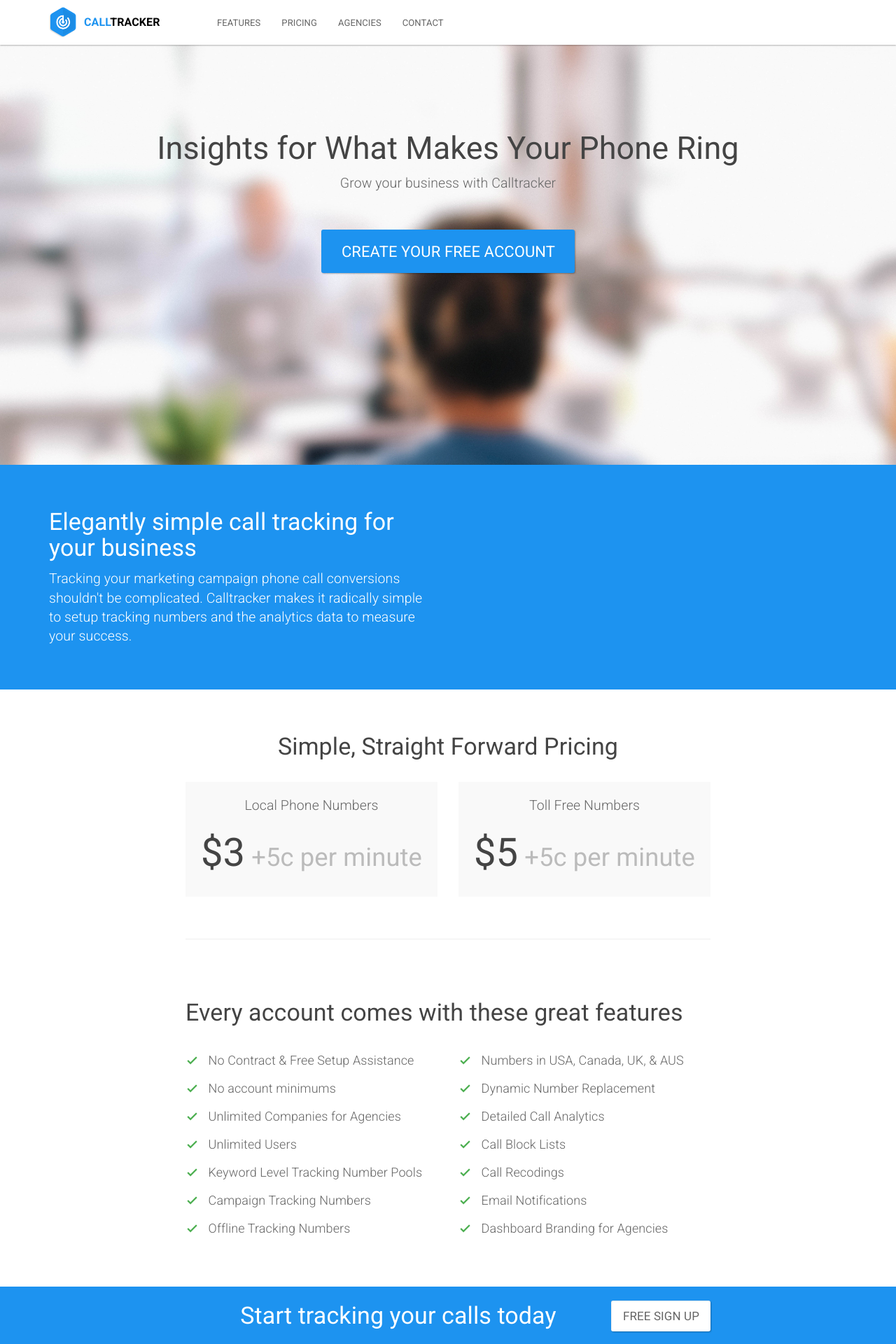
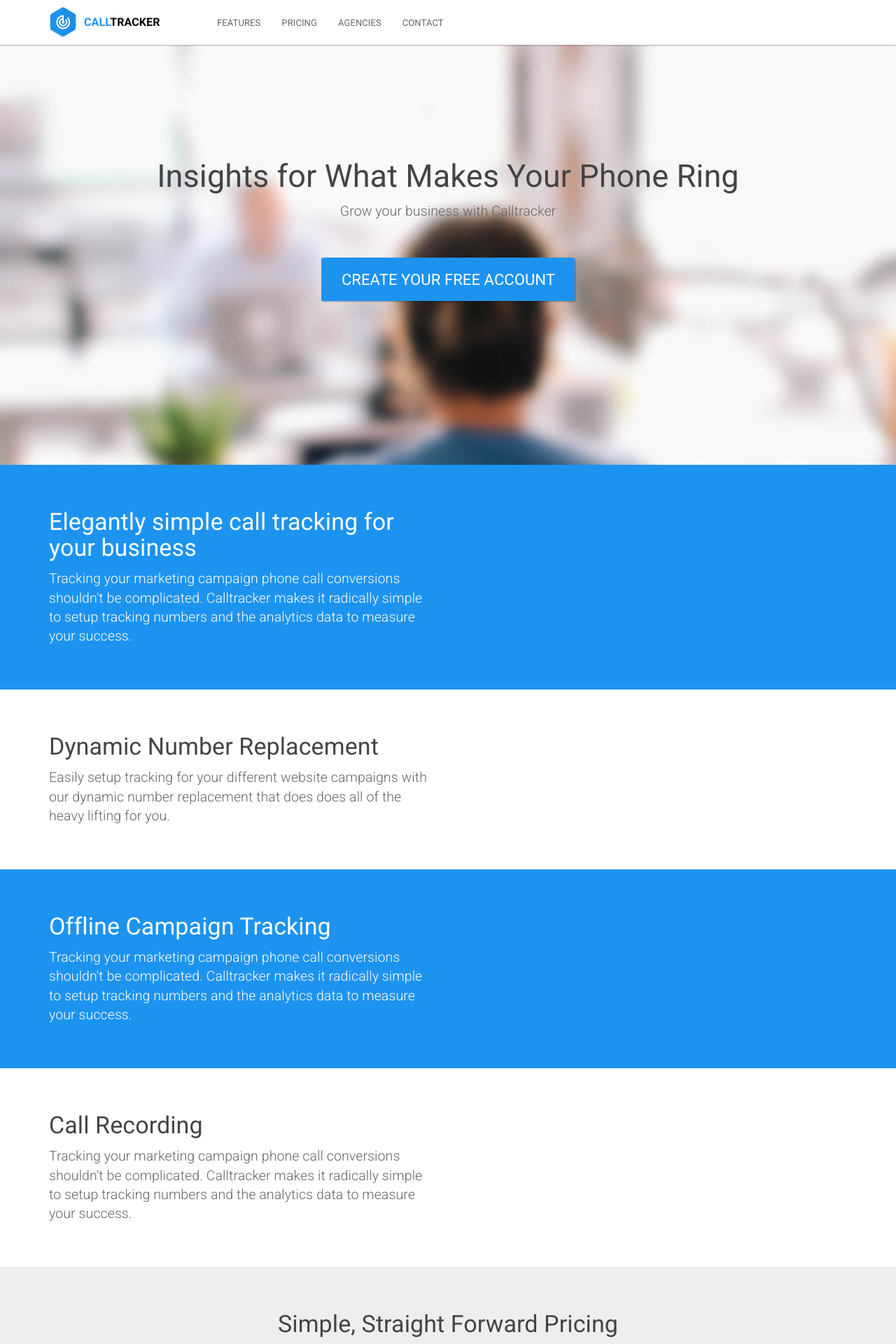
Before and after one commit to sumonst21/calltrackerio-site, a Jekyll site: the page built from index.html, in a window 1280 px wide. Shown: the top 1920 px of the page at 70% size. Built offline with Jekyll 4.4.1, drawn with Linux system fonts in a browser that asks for light colours; some of the changed text lies outside the part shown.

Commit message:
updates and making the sign up form connect to CM

```diff
--- /dev/null
+++ b/_includes/features-section.html
@@ -0,0 +1,35 @@
+<section>
+	<div class="container">
+		<div class="row m-b-40">
+			<div class="col-md-8 col-md-offset-2">
+				<h3>Every account comes with these great features</h3>
+				<div class="row m-t-30">
+					<div class="col-md-6">
+						<ul class="list-unstyled lead">
+							<li><i class="md md-check text-success bold"></i> No Contract & Free Setup Assistance</li>
+							<li><i class="md md-check text-success bold"></i> No account minimums</li>
+							<li><i class="md md-check text-success bold"></i> Unlimited Companies for Agencies</li>
+							<li><i class="md md-check text-success bold"></i> Unlimited Users</li>
+							<li><i class="md md-check text-success bold"></i> Keyword Level Tracking Number Pools</li>
+							<li><i class="md md-check text-success bold"></i> Campaign Tracking Numbers</li>
+							<li><i class="md md-check text-success bold"></i> Offline Tracking Numbers</li>
+
+						</ul>
+					</div>
+					<div class="col-md-6">
+						<ul class="list-unstyled lead">
+							<li><i class="md md-check text-success bold"></i> Numbers in USA, Canada, UK, & AUS</li>
+							<li><i class="md md-check text-success bold"></i> Dynamic Number Replacement</li>
+							<li><i class="md md-check text-success bold"></i> Detailed Call Analytics</li>
+							<li><i class="md md-check text-success bold"></i> Call Block Lists</li>
+							<li><i class="md md-check text-success bold"></i> Call Recodings</li>
+							<li><i class="md md-check text-success bold"></i> Email Notifications</li>
+							<li><i class="md md-check text-success bold"></i> Dashboard Branding for Agencies</li>
+						</ul>
+					</div>
+				</div>
+
+			</div>
+		</div>
+	</div>
+</section>
--- a/css/style.scss
+++ b/css/style.scss
@@ -15,6 +15,9 @@
 @import 'progression-minimal-light';
 // add more css stuff here
 .content {
+}
+section:first-child .container {
+  padding-top:40px;
 }
 .bold {
 	font-weight: bold;
@@ -259,8 +262,15 @@
 
 //slidedown header
 .slide-down-header.hidden {
-  display: none;
+  top: -150px;
+}
+.slide-down-header.show {
+  top: 0px;
 }
 .slide-down-header {
-  transition: background-color 0.5s ease;
+  -webkit-transition: top 0.9s ease-in-out;
+  -moz-transition: top 0.9s ease-in-out;
+  -o-transition: top 0.9s ease-in-out;
+  -ms-transition: top 0.9s ease-in-out;
+  transition: top 0.9s ease-in;
 }
--- a/index.html
+++ b/index.html
@@ -8,7 +8,7 @@
   <div class="container">
   	<div class="row">
   		<div class="col-md-12 text-center p-t-20">
-  			<p class="lead">Get insights for what makes your phone ring <a href="sign-up.html" class="m-l-20 btn btn-primary btn-sm">Sign Up today</a></p>
+  			<p class="lead">Get insights for what makes your phone ring <a href="sign-up.html" class="btn btn-primary btn-sm">Sign Up today</a></p>
   		</div>
   	</div>
   </div>
@@ -43,62 +43,62 @@
 <section class="">
 	<div class="container">
 		<div class="row p-t-40 p-b-40">
+			<div class="col-md-6">
+				<h3>Dynamic Number Replacement</h3>
+				<p class="lead">Easily setup tracking for your different website campaigns with our dynamic number replacement that does does all of the heavy lifting for you.</p>
+			</div>
+		</div>
+	</div>
+</section>
+<section class="segment-primary">
+	<div class="container">
+		<div class="row p-t-40 p-b-40">
+			<div class="col-md-6">
+				<h3>Offline Campaign Tracking</h3>
+				<p class="lead">Tracking your marketing campaign phone call conversions shouldn't be complicated. {{ site.name }} makes it radically simple to setup tracking numbers and the analytics data to measure your success.</p>
+			</div>
+		</div>
+	</div>
+</section>
+<section class="">
+	<div class="container">
+		<div class="row p-t-40 p-b-40">
+			<div class="col-md-6">
+				<h3>Call Recording</h3>
+				<p class="lead">Tracking your marketing campaign phone call conversions shouldn't be complicated. {{ site.name }} makes it radically simple to setup tracking numbers and the analytics data to measure your success.</p>
+			</div>
+		</div>
+	</div>
+</section>
+<section class="bg-light-grey">
+	<div class="container">
+		<div class="row p-t-40 p-b-40">
 			<div class="col-md-8 col-md-offset-2 text-center">
 				<h3>Simple, Straight Forward Pricing</h3>
+				<p class="lead">No account minimums, only pay for what you use.</p>
 				<div class="row p-t-20">
 					<div class="col-md-6 text-center">
 						<div class="well">
 							<p class="lead">Local Phone Numbers</p>
-							<h1>$3<small> +5c per minute</small></h1>
+							<h3>$3 <small>per month</small></h3>
+							<h3>5&cent; <small>per minute</small></h3>
 						</div>
 					</div>
 					<div class="col-md-6 text-center">
 						<div class="well">
 							<p class="lead">Toll Free Numbers</p>
-							<h1>$5<small> +5c per minute</small></h1>
+							<h3>$5 <small>per month</small></h3>
+							<h3>5&cent; <small>per minute</small></h3>
 						</div>
 					</div>
 				</div>
+				<p class="lead">Have high volume requirements? <a href="contact.html">Contact Us</a></p>
 				<hr class="m-t-40">
 			</div>
 		</div>
 	</div>
 </section>
-<section>
-	<div class="container">
-		<div class="row m-b-40">
-			<div class="col-md-8 col-md-offset-2">
-				<h3>Every account comes with these great features</h3>
-				<div class="row m-t-30">
-					<div class="col-md-6">
-						<ul class="list-unstyled lead">
-							<li><i class="md md-check text-success bold"></i> No Contract & Free Setup Assistance</li>
-							<li><i class="md md-check text-success bold"></i> No account minimums</li>
-							<li><i class="md md-check text-success bold"></i> Unlimited Companies for Agencies</li>
-							<li><i class="md md-check text-success bold"></i> Unlimited Users</li>
-							<li><i class="md md-check text-success bold"></i> Keyword Level Tracking Number Pools</li>
-							<li><i class="md md-check text-success bold"></i> Campaign Tracking Numbers</li>
-							<li><i class="md md-check text-success bold"></i> Offline Tracking Numbers</li>
-
-						</ul>
-					</div>
-					<div class="col-md-6">
-						<ul class="list-unstyled lead">
-							<li><i class="md md-check text-success bold"></i> Numbers in USA, Canada, UK, & AUS</li>
-							<li><i class="md md-check text-success bold"></i> Dynamic Number Replacement</li>
-							<li><i class="md md-check text-success bold"></i> Detailed Call Analytics</li>
-							<li><i class="md md-check text-success bold"></i> Call Block Lists</li>
-							<li><i class="md md-check text-success bold"></i> Call Recodings</li>
-							<li><i class="md md-check text-success bold"></i> Email Notifications</li>
-							<li><i class="md md-check text-success bold"></i> Dashboard Branding for Agencies</li>
-						</ul>
-					</div>
-				</div>
-
-			</div>
-		</div>
-	</div>
-</section>
+{% include features-section.html %}
 <section class="segment-primary">
 	<div class="container">
 		<div class="row p-t-15 p-b-20">
```
Also changed, not shown: other parts of index.html (+3 -3 lines), sign-in.html (+10 -14 lines), sign-up.html (+20 -12 lines).
